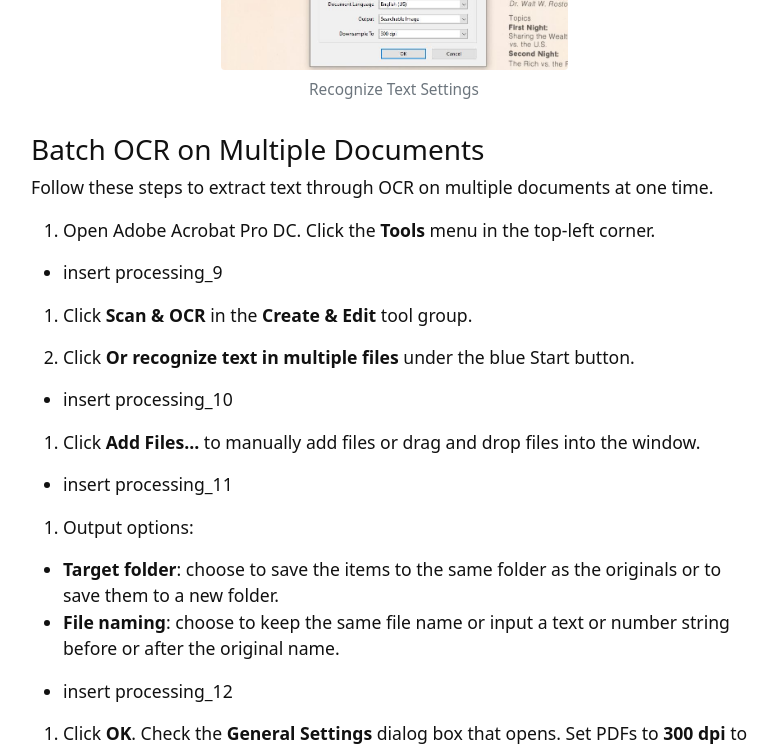
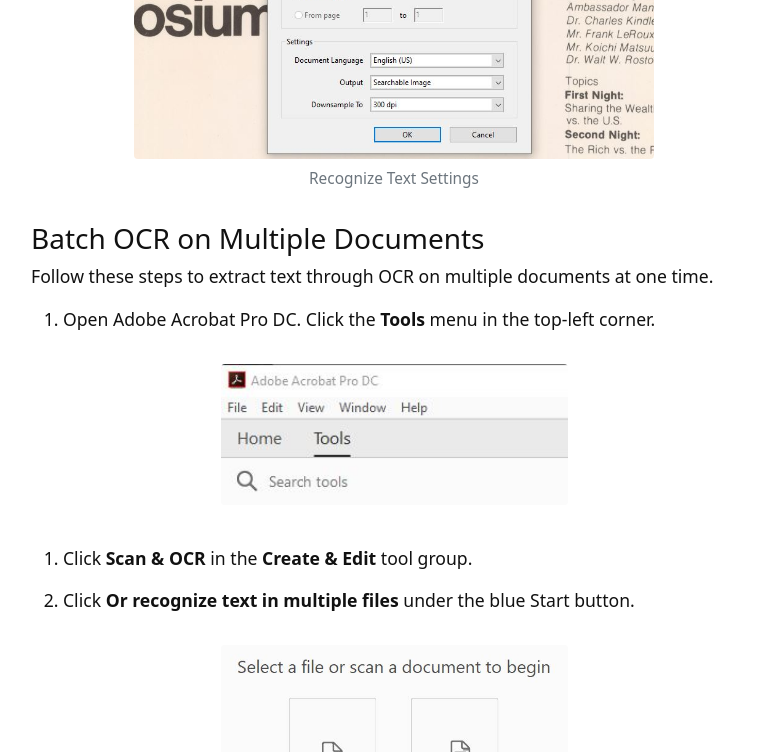
Before and after one commit to kitstokes/digi-proc, a Jekyll site: the page built from content/1-processing.md, in a window 1280 px wide and 900 px high, scrolled down 6620 px, cut to the strip 0-752 px from the top of the window. Shown: the whole strip, without its empty margins (246-1024 px from the left). Built offline with Jekyll 4.4.1, drawn with Linux system fonts in a browser that asks for light colours.

Commit message:
add processing_9 _10 and _11

```diff
--- a/content/1-processing.md
+++ b/content/1-processing.md
@@ -135,7 +135,7 @@ Follow these steps to extract text through OCR on one document.
 - **Output**: set to Searchable Image.
 - **Downsample To**: set to 300 dpi.
 
-{% include figure.html img="processing_8.jpeg" alt="Recognize Text Settings" caption="Recognize Text Settings" width="50%" %}
+{% include figure.html img="processing_8.jpeg" alt="Recognize Text Settings" caption="Recognize Text Settings" width="75%" %}
 
 {:#reduce}
 
@@ -145,17 +145,17 @@ Follow these steps to extract text through OCR on multiple documents at one time
 
 1. Open Adobe Acrobat Pro DC. Click the **Tools** menu in the top-left corner.
 
-* insert processing_9
+{% include figure.html img="processing_9.jpeg" alt="Tools Menu" caption="" width="50%" %}
 
 2. Click **Scan & OCR** in the **Create & Edit** tool group.
 
 3. Click **Or recognize text in multiple files** under the blue Start button.
 
-* insert processing_10
+{% include figure.html img="processing_10.jpeg" alt="Multiple Files" caption="" width="50%" %}
 
 4. Click **Add Files...** to manually add files or drag and drop files into the window.
 
-* insert processing_11
+{% include figure.html img="processing_11.jpeg" alt="Add Files" caption="" width="50%" %}
 
 5. Output options:
 
```
